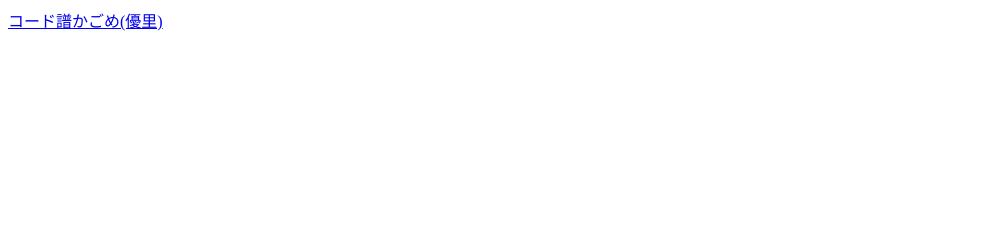
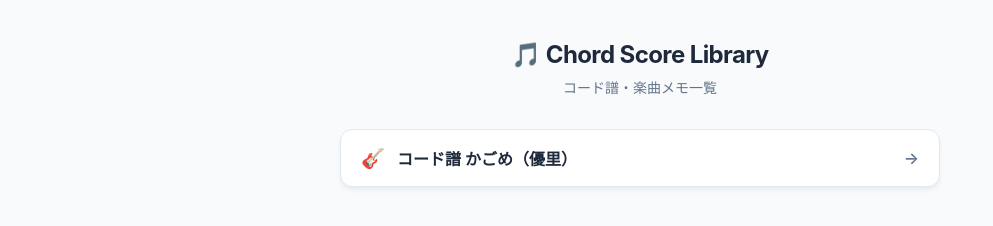
Before and after one commit to doron-san/gemini-canvas, a plain HTML site: page index.html in a window 1280 px wide. Shown: the whole page, without its empty margins (0-993 px from the left). Drawn offline with Linux system fonts and the light colour scheme.

Commit message:
Update index.html

```diff
--- a/index.html
+++ b/index.html
@@ -2,11 +2,121 @@
 <html lang="ja">
 <head>
     <meta charset="UTF-8">
-    <title>Top</title>
+    <meta name="viewport" content="width=device-width, initial-scale=1.0">
+    <title>コード譜ライブラリ</title>
+    <style>
+        :root {
+            --bg-color: #f8fafc;
+            --card-bg: #ffffff;
+            --text-main: #1e293b;
+            --text-sub: #64748b;
+            --accent-color: #2563eb;
+            --border-color: #e2e8f0;
+            --shadow: 0 4px 6px -1px rgba(0, 0, 0, 0.05), 0 2px 4px -1px rgba(0, 0, 0, 0.03);
+            --shadow-hover: 0 10px 15px -3px rgba(37, 99, 235, 0.1), 0 4px 6px -2px rgba(37, 99, 235, 0.05);
+        }
+
+        body {
+            font-family: -apple-system, BlinkMacSystemFont, "Segoe UI", Roboto, "Helvetica Neue", Arial, sans-serif;
+            background-color: var(--bg-color);
+            color: var(--text-main);
+            margin: 0;
+            padding: 40px 20px;
+            display: flex;
+            justify-content: center;
+        }
+
+        .container {
+            width: 100%;
+            max-width: 600px;
+        }
+
+        header {
+            margin-bottom: 32px;
+            text-align: center;
+        }
+
+        h1 {
+            font-size: 1.5rem;
+            font-weight: 700;
+            letter-spacing: -0.025em;
+            margin: 0 0 8px 0;
+        }
+
+        p.subtitle {
+            color: var(--text-sub);
+            font-size: 0.875rem;
+            margin: 0;
+        }
+
+        .list {
+            display: flex;
+            flex-direction: column;
+            gap: 12px;
+        }
+
+        .card {
+            display: flex;
+            align-items: center;
+            justify-content: space-between;
+            padding: 16px 20px;
+            background-color: var(--card-bg);
+            border: 1px solid var(--border-color);
+            border-radius: 12px;
+            text-decoration: none;
+            color: var(--text-main);
+            font-weight: 600;
+            box-shadow: var(--shadow);
+            transition: all 0.2s ease-in-out;
+        }
+
+        .card:hover {
+            border-color: var(--accent-color);
+            transform: translateY(-2px);
+            box-shadow: var(--shadow-hover);
+            color: var(--accent-color);
+        }
+
+        .card .icon {
+            font-size: 1.2rem;
+            margin-right: 12px;
+        }
+
+        .card .content {
+            display: flex;
+            align-items: center;
+        }
+
+        .card .arrow {
+            color: var(--text-sub);
+            transition: transform 0.2s ease;
+        }
+
+        .card:hover .arrow {
+            transform: translateX(4px);
+            color: var(--accent-color);
+        }
+    </style>
 </head>
 <body>
 
-<a href="chord_kagome.html">コード譜かごめ(優里)</a>
+<div class="container">
+    <header>
+        <h1>🎵 Chord Score Library</h1>
+        <p class="subtitle">コード譜・楽曲メモ一覧</p>
+    </header>
+
+    <div class="list">
+        <!-- target="_blank" rel="noopener" を追加しました -->
+        <a href="chord_kagome.html" class="card" target="_blank" rel="noopener">
+            <div class="content">
+                <span class="icon">🎸</span>
+                <span>コード譜 かごめ（優里）</span>
+            </div>
+            <span class="arrow">→</span>
+        </a>
+    </div>
+</div>
 
 </body>
 </html>
```
